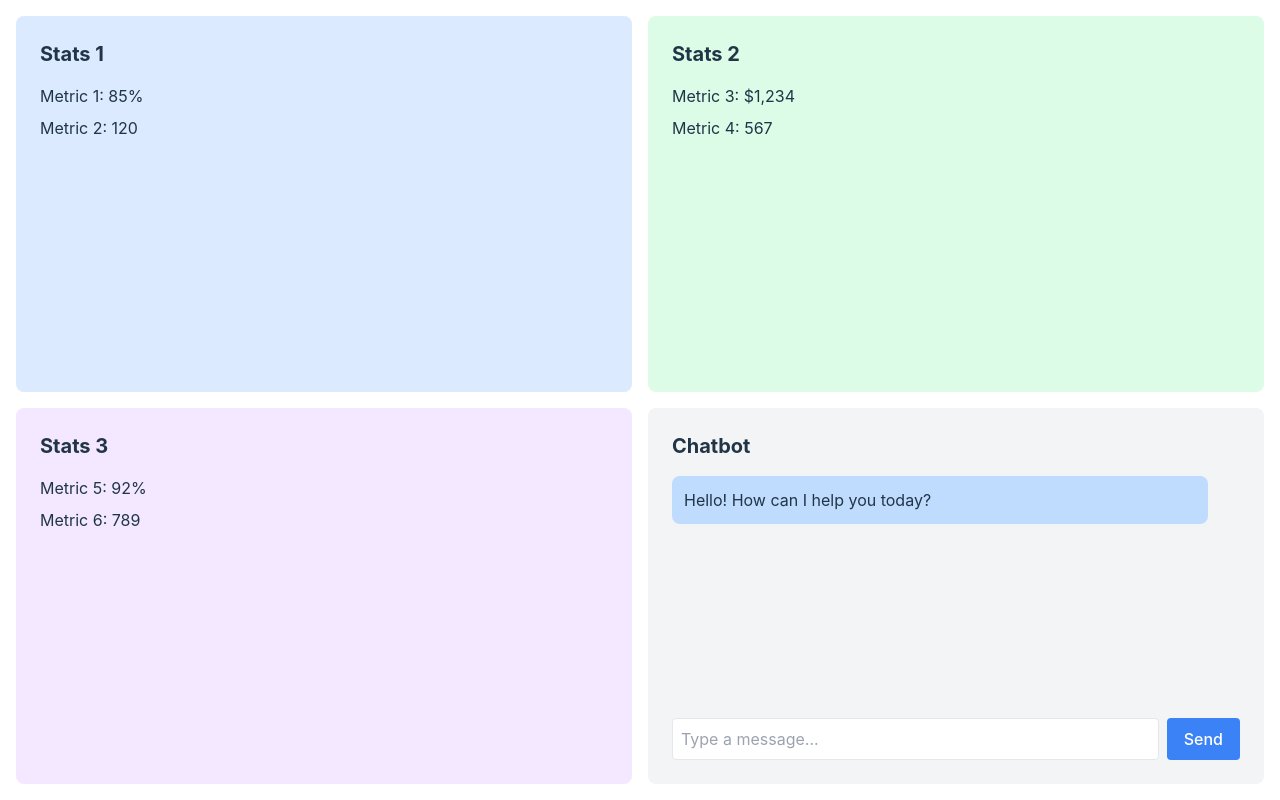
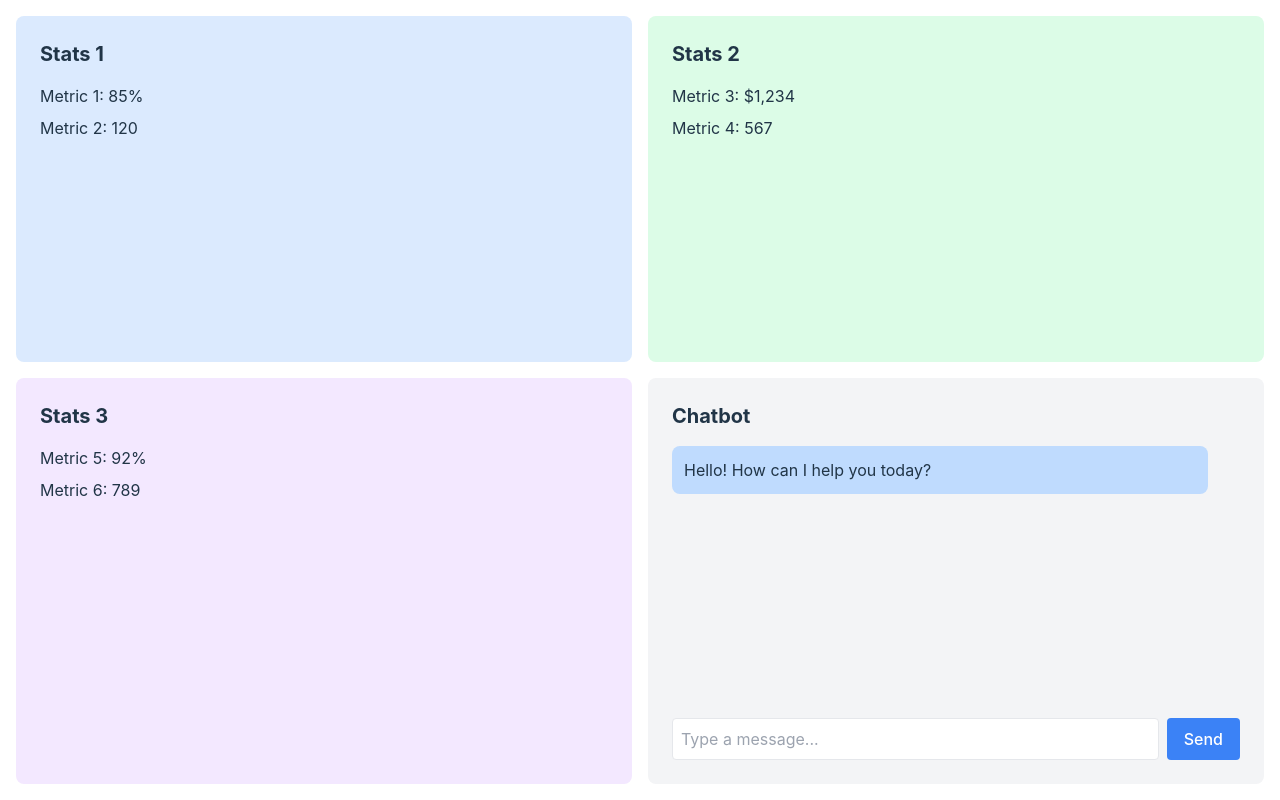
Before and after one commit to achneerov/ConuhacksIX, a React (Vite) app: page / in a window 1280 px wide. Built offline with nearby package versions, Linux system fonts and the light colour scheme.

Commit message:
chatbot infinitescroll

```diff
--- a/src/chatbot.tsx
+++ b/src/chatbot.tsx
@@ -20,9 +20,9 @@ const Chatbot: React.FC = () => {
   };
 
   return (
-    <div className="bg-gray-100 p-6 rounded-lg flex flex-col h-full">
+    <div className="bg-gray-100 p-6 rounded-lg flex flex-col h-full max-h-[500px]">
       <h2 className="text-xl font-bold mb-4">Chatbot</h2>
-      <div className="flex-grow space-y-4 overflow-y-auto mb-4">
+      <div className="h-64 flex-grow space-y-4 overflow-y-auto mb-4">
         {messages.map((msg, idx) => (
           <div key={idx} className={`p-3 rounded-lg ${msg.isBot ? 'bg-blue-200 mr-8' : 'bg-green-200 ml-8'}`}>
             {msg.text}
```
